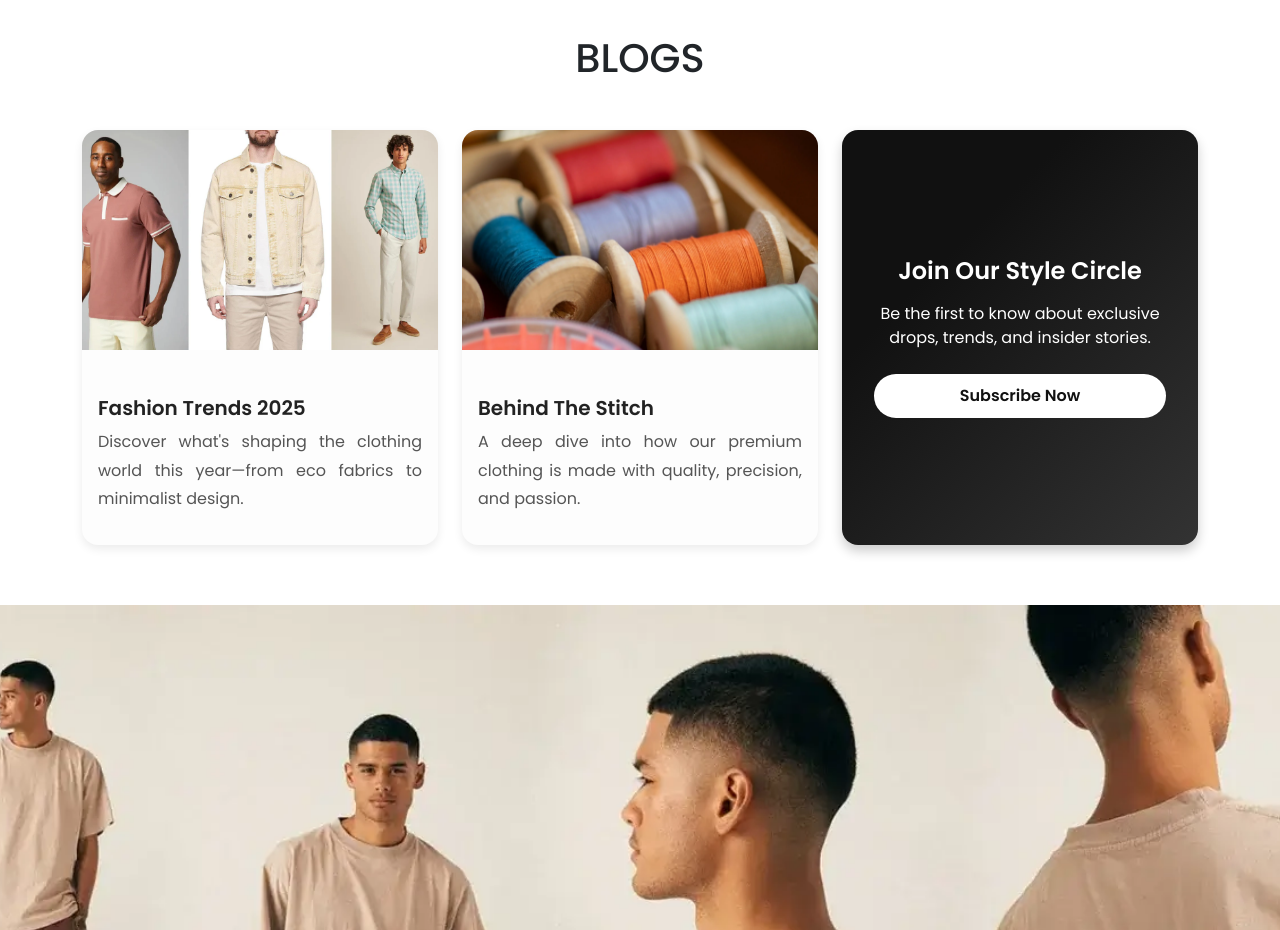
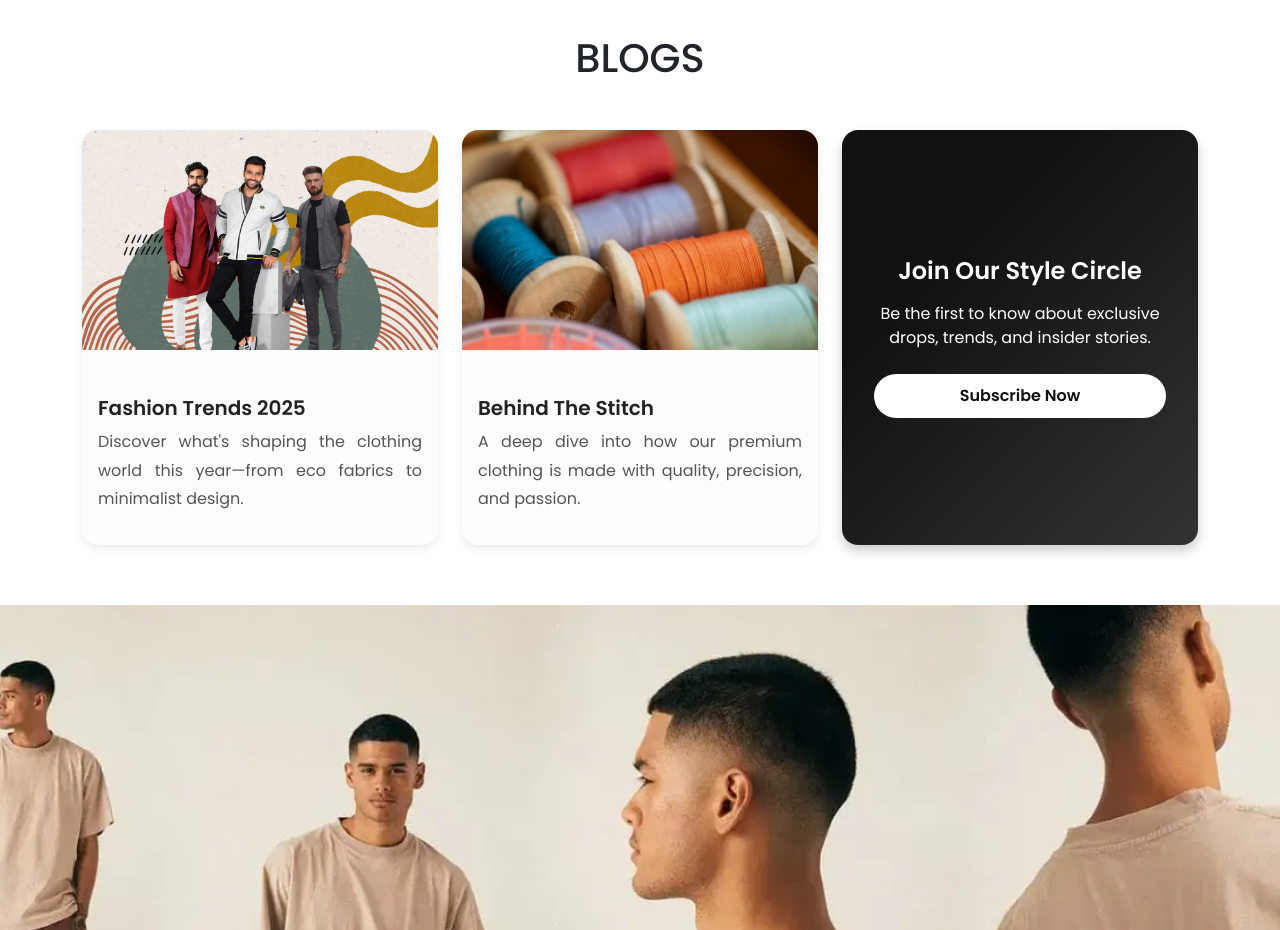
Before and after one commit to Zeeshanprojects/PTX-2, a React (Create React App) app in the folder PTX-2/ptx-2/: page / in a window 1280 px wide. Shown: the part 2400-3330 px from the top of the page. Built offline with nearby package versions, Linux system fonts and the light colour scheme.

Commit message:
Code Updated

```diff
--- a/PTX-2/ptx-2/src/Images/Image.js
+++ b/PTX-2/ptx-2/src/Images/Image.js
@@ -6,7 +6,7 @@ const Image={
     slider4:require("./s4.webp"),
     slider5:require("./s5.webp"),
     slider6:require("./s6.webp"),
-  Blog1:require("./fashion-trend.webp"),
+  Blog1:require("./Blog1.webp"),
   Blog2:require("./Stitch.webp"),
     latestproduct1:require('./latestproduct1.jpg'),
     latestproduct2:require('./latestproduct2.jpg'),
--- a/PTX-2/ptx-2/src/Pages/Inquireform.jsx
+++ b/PTX-2/ptx-2/src/Pages/Inquireform.jsx
@@ -1,6 +1,7 @@
 import React from 'react'
 import Footer from '../Components/Footer'
 export default function Inquireform() {
+
   return (
    <>
      <div className="contact-container pt-5">
```
Also changed, not shown: PTX-2/ptx-2/src/Images/Blog1.webp (added).
